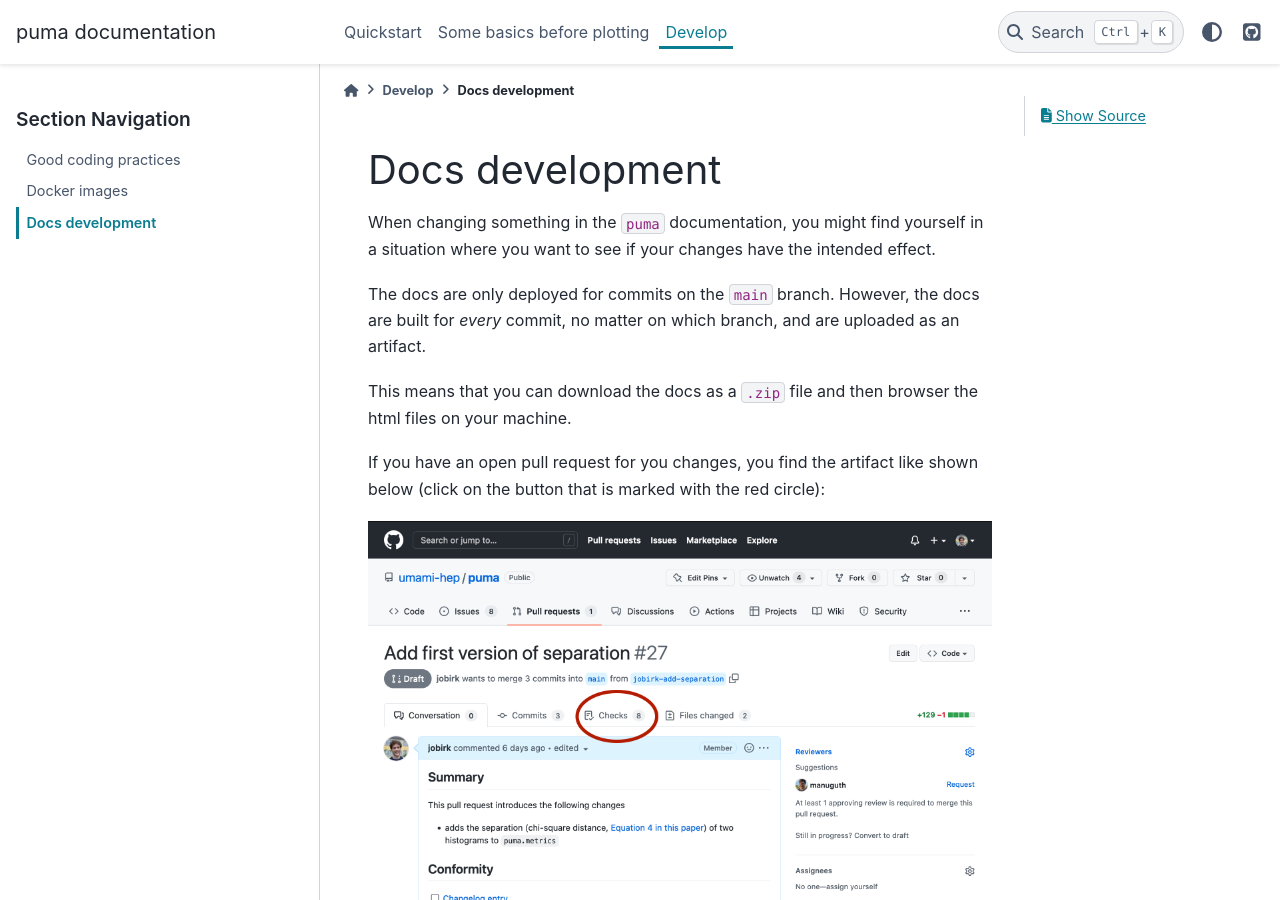
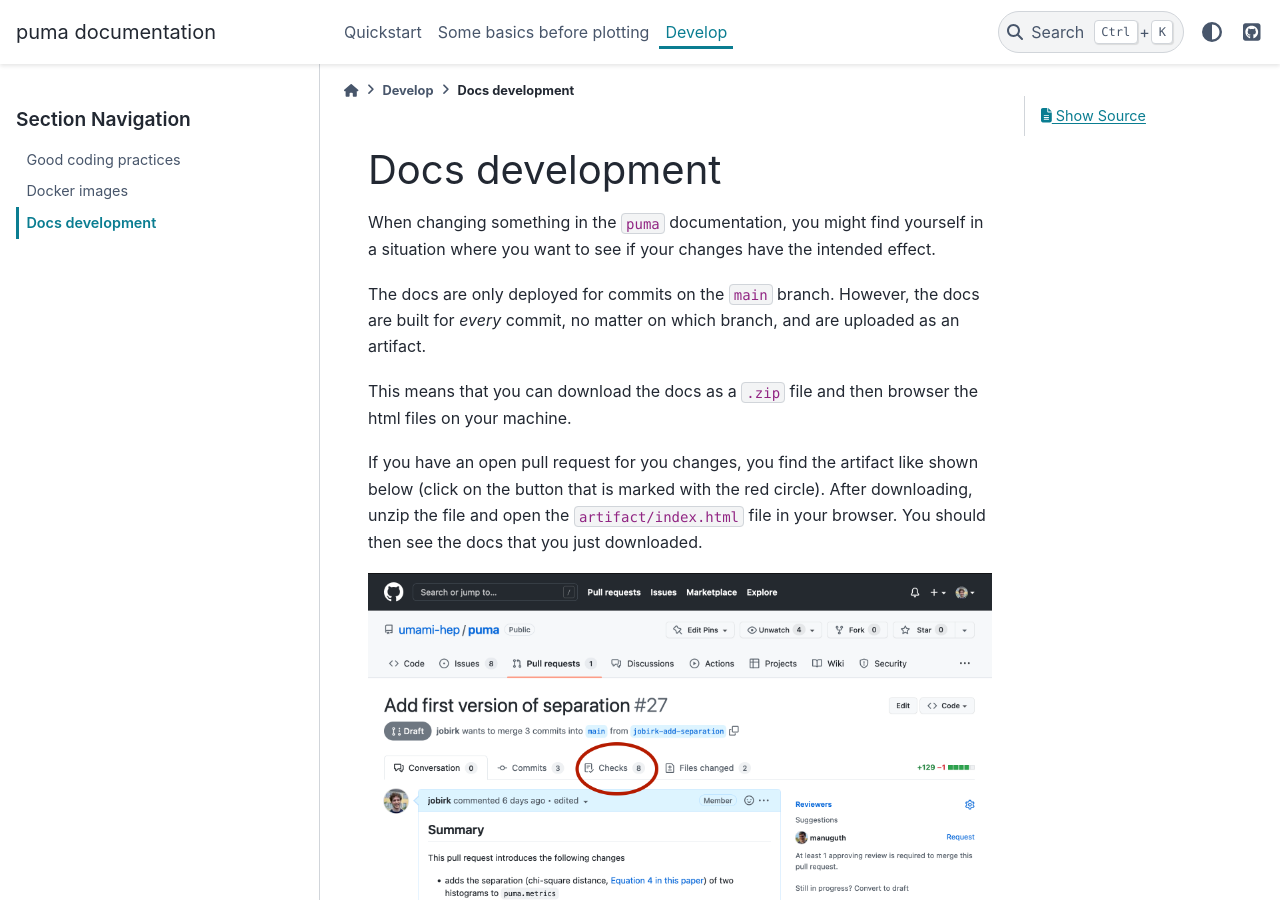
Before and after one commit to umami-hep/puma, a Sphinx documentation site: the page built from docs/source/dev_guidelines/docs_development.md, in a window 1280 px wide and 900 px high. Built offline with Sphinx 7.4.7 and the PyData theme 0.15.4, drawn with Linux system fonts in a browser that asks for light colours.

Commit message:
Add some more info

```diff
--- a/docs/source/dev_guidelines/docs_development.md
+++ b/docs/source/dev_guidelines/docs_development.md
@@ -10,7 +10,9 @@
 files on your machine.
 
 If you have an open pull request for you changes, you find the artifact like shown
-below (click on the button that is marked with the red circle):
+below (click on the button that is marked with the red circle).
+After downloading, unzip the file and open the `artifact/index.html` file in your browser.
+You should then see the docs that you just downloaded.
 
 ![](../assets/artifact_steps_1.png)
 ![](../assets/artifact_steps_2.png)
```
